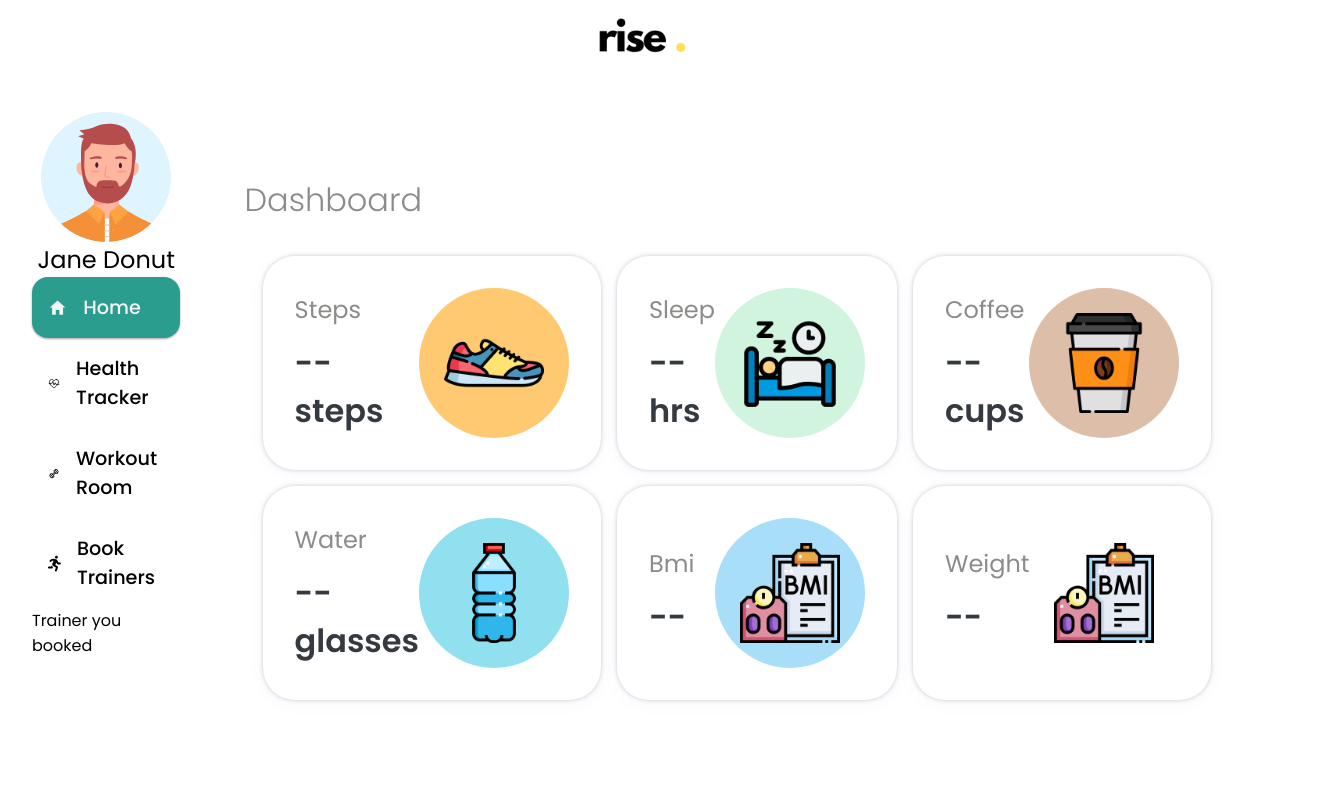
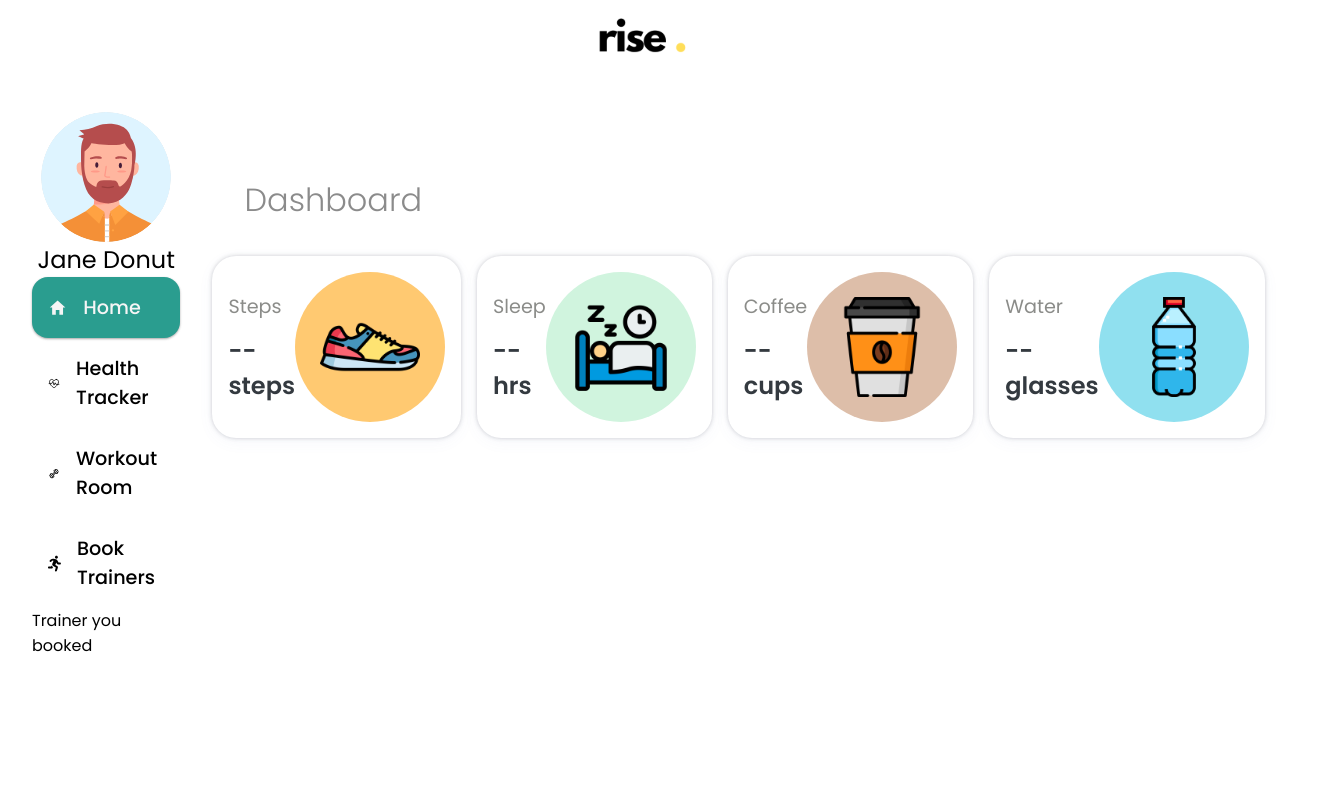
Before and after one commit to maysunktong/rise--app, a React (Vite) app: page / in a window 1280 px wide. Shown: the top 800 px of the page, 1329 px wide, since content can reach past the window. Built offline with nearby package versions, Linux system fonts and the light colour scheme.

Commit message:
Small fixes and move components to pages

```diff
--- a/src/components/Exercises/exercises.module.css
+++ b/src/components/Exercises/exercises.module.css
@@ -9,7 +9,7 @@
   grid-template-columns: repeat(5, 1fr);
   align-items: center;
   gap: 1rem;
-  width: 80%;
+  width: 100%;
 }
 
 .trainerCard {
--- a/src/components/Exercises/index.jsx
+++ b/src/components/Exercises/index.jsx
@@ -5,8 +5,6 @@ import styles from "./exercises.module.css";
 
 const Exercises = () => {
   return (
-    <div>
-      <h1 className="pageHeader">Workout Room</h1>
     <div className={styles.cardsContainer}>
       <ul className={styles.cardsList}>
         {ExercisesData.map((exercise, index) => (
@@ -26,7 +24,6 @@ const Exercises = () => {
         ))}
       </ul>
     </div>
-    </div>
   );
 };
 
--- a/src/components/HealthWidget/healthWidget.module.css
+++ b/src/components/HealthWidget/healthWidget.module.css
@@ -5,8 +5,8 @@
 }
 
 .healthWidget {
-  width: 90%;
+  width: 100%;
   display: grid;
-  grid-template-columns: repeat(3, 1fr);
+  grid-template-columns: repeat(4, 1fr);
   gap: 1rem;
 }
--- a/src/components/HealthWidget/index.jsx
+++ b/src/components/HealthWidget/index.jsx
@@ -27,8 +27,6 @@ const HealthWidget = () => {
       <WidgetCard value={sleepCount} category={"sleep"} />
       <WidgetCard value={coffeeCount} category={"coffee"} />
       <WidgetCard value={waterCount} category={"water"} />
-      <WidgetCard value={waterCount} category={"bmi"} />
-      <WidgetCard value={waterCount} category={"weight"} />
     </div>
   );
 };
--- a/src/components/Layout/layout.module.css
+++ b/src/components/Layout/layout.module.css
@@ -17,7 +17,7 @@
 
 .dashboardMenu {
   display: grid;
-  grid-template-rows: 1fr 2fr 2fr 2fr;
+  grid-template-rows: 1fr 2fr 3fr;
   max-width: 300px;
   height: 90vh;
 }
--- a/src/components/Trainers/index.jsx
+++ b/src/components/Trainers/index.jsx
@@ -1,17 +1,10 @@
-import { Specializations, TrainersData } from "../../data/trainers";
+import { TrainersData } from "../../data/trainers";
 import ActionButton from "../UI/ActionButton/ActionButton";
 import styles from "./trainers.module.css";
 
 const Trainers = () => {
   return (
-    <div>
-      <h1 className="pageHeader">Fitness Trainers</h1>
     <div className={styles.cardsContainer}>
-        <ul>
-          {Specializations.map((type, index) => (
-            <li>{type}</li>
-          ))}
-        </ul>
       <ul className={styles.cardsList}>
         {TrainersData.map((trainer, index) => (
           <li key={index} className={styles.trainerCard}>
@@ -32,7 +25,6 @@ const Trainers = () => {
         ))}
       </ul>
     </div>
-    </div>
   );
 };
 
--- a/src/components/Trainers/trainers.module.css
+++ b/src/components/Trainers/trainers.module.css
@@ -11,7 +11,7 @@
   grid-template-columns: repeat(5, 1fr);
   align-items: center;
   gap: 1rem;
-  width: 80%;
+  width: 100%;
 }
 
 .trainerCard {
--- a/src/components/WidgetCard/healthCard.module.css
+++ b/src/components/WidgetCard/healthCard.module.css
@@ -1,9 +1,9 @@
 .widgetCard {
   color: #8b8c89;
-  display: grid;
-  grid-template-columns: 3fr 1fr;
-  padding: 2rem;
-  border-radius: 32px;
+  display: flex;
+  justify-content: space-between;
+  padding: 1rem;
+  border-radius: 24px;
   width: 100%;
   height: 100%;
   box-shadow: rgba(67, 71, 85, 0.27) 0px 0px 0.25em,
@@ -32,11 +32,11 @@
 }
 
 .widgetHeader {
-  font-size: 1.5rem;
+  font-size: 1.2rem;
 }
 
 .widgetValue {
-  font-size: 2rem;
+  font-size: 1.5rem;
   font-weight: 600;
   color: #343a40;
 }
--- a/src/pages/BookTrainers/index.jsx
+++ b/src/pages/BookTrainers/index.jsx
@@ -1,10 +1,17 @@
 import Trainers from "../../components/Trainers";
+import { Specializations } from "../../data/trainers";
 
 const BookTrainers = () => {
   return (
-
+    <div>
+      <h1 className="pageHeader">Fitness Trainers</h1>
+      <ul>
+        {Specializations.map((type, index) => (
+          <li key={index}>{type}</li>
+        ))}
+      </ul>
       <Trainers />
-
+    </div>
   );
 };
 export default BookTrainers;
--- a/src/pages/Home/home.module.css
+++ b/src/pages/Home/home.module.css
@@ -1,7 +1,3 @@
 .cardsContainer {
   width: 100%;
-  display: flex;
-  justify-content: center;
-  flex-direction: column;
-  align-items: center;
 }
--- a/src/pages/Home/index.jsx
+++ b/src/pages/Home/index.jsx
@@ -1,5 +1,5 @@
 import HealthWidget from "../../components/HealthWidget";
-import styles from "./home.module.css"
+import styles from "./home.module.css";
 
 const Home = () => {
   return (
--- a/src/pages/WorkoutRoom/index.jsx
+++ b/src/pages/WorkoutRoom/index.jsx
@@ -3,6 +3,7 @@ import Exercises from "../../components/Exercises";
 const WorkoutRoom = () => {
   return (
     <div>
+      <h1 className="pageHeader">Workout Room</h1>
       <Exercises />
     </div>
   );
```
Lines whose indentation alone changed are shown as unchanged.
